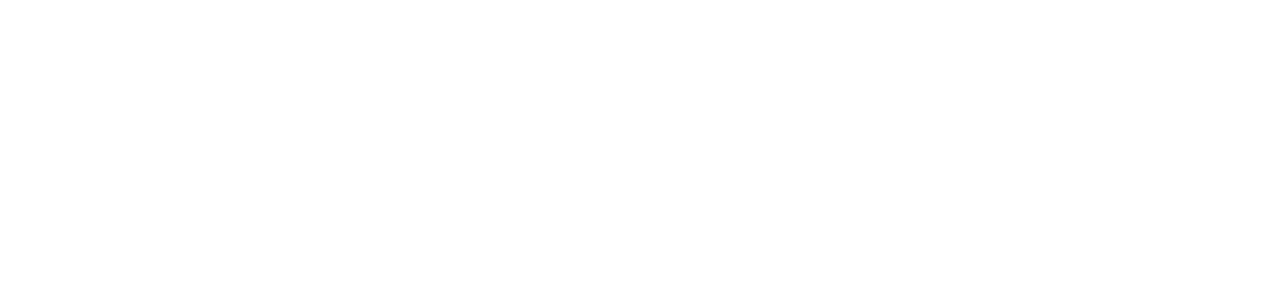
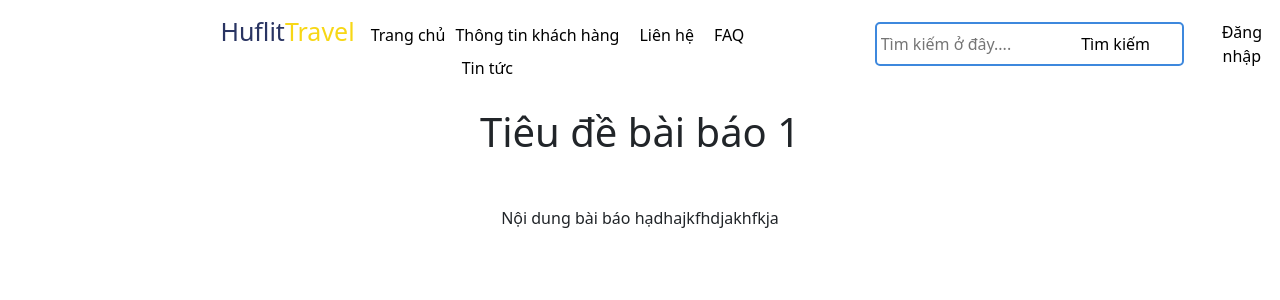
Before and after one commit to reilee21/QuanLyTourDuLich_FE, a React (Create React App) app: page /news/1 in a window 1280 px wide. Before the commit this address had no page. Shown: the top 300 px of the page. Built offline with nearby package versions, Linux system fonts and the light colour scheme.

Commit message:
done tin tức

```diff
--- a/src/App.js
+++ b/src/App.js
@@ -5,7 +5,7 @@
 import { defaultRoute } from './routes';
 import DefaultLayout from './components/layouts/Layout';
 import HotelDetail from './page/orderhotel/hoteldetail'; // Import trang HotelDetail
-import NewsPage from './page/News/NewsPage';
+import NewsArticlePage from './page/News/NewsArticle';
 
 function App() {
   return (
@@ -18,7 +18,7 @@
           })}
           {/* Thêm route cho HotelDetail */}
           <Route path="/hoteldetail/:hotelId" element={<HotelDetail />} />
-          <Route path="/news" component={NewsPage} />
+          <Route path="/news/:id" element={<NewsArticlePage />} />
         </Route>
       </Routes>
     </div>
--- /dev/null
+++ b/src/page/News/NewsArticle.js
@@ -0,0 +1,50 @@
+import React, { useEffect, useState } from 'react';
+import { useParams } from 'react-router-dom';
+import './news.css';
+// Sample data (you can move this to a separate file if needed)
+const sampleData = [
+    {
+        id: 1,
+        NgayDang: '2023-11-10',
+        NoiDung: 'Nội dung bài báo hạdhajkfhdjakhfkja',
+        AnhBia: 'url-to-image-1.jpg',
+        TieuDe: 'Tiêu đề bài báo 1',
+    },
+    {
+        id: 2,
+        NgayDang: '2023-11-09',
+        NoiDung: 'Nội dung bài báo 2',
+        AnhBia: 'url-to-image-2.jpg',
+        TieuDe: 'Tiêu đề bài báo 2',
+    },
+    // Add more articles if needed
+];
+
+const NewsArticlePage = () => {
+    const { id } = useParams();
+    const [article, setArticle] = useState(null);
+
+    useEffect(() => {
+        // Find the article with the matching id from the sample data
+        const foundArticle = sampleData.find((a) => a.id.toString() === id);
+        setArticle(foundArticle);
+    }, [id]);
+
+    // Render Loading... if the data is still being fetched
+    // Render the article content
+    return (
+        <div>
+            {article ? (
+                <div>
+                    <h1 style={{ textAlign: "center", marginTop: "20px", marginBottom: '50px' }}>{article.TieuDe}</h1>
+                    <p>{article.NoiDung}</p>
+                    {/* Add more content as needed */}
+                </div>
+            ) : (
+                <div>Loading...</div>
+            )}
+        </div>
+    );
+};
+
+export default NewsArticlePage;
--- a/src/page/News/NewsPage.js
+++ b/src/page/News/NewsPage.js
@@ -1,32 +1,49 @@
-// Index.js
+// NewsPage.js
 import React, { useEffect, useState } from 'react';
-import NewsArticle from '../NewsArticle/NewsArticle'; // Create a NewsArticle component for displaying individual articles
-
+import { Link } from 'react-router-dom';
+import NewsArticle from './NewsArticle';
+import './news.css';
 const NewsPage = () => {
     const [news, setNews] = useState([]);
 
     useEffect(() => {
-        // Fetch news data when the component mounts
-        const fetchNews = async () => {
-            try {
-                // Replace 'apiEndpoint' with the actual API endpoint for your news data
-                const response = await fetch('apiEndpoint');
-                const data = await response.json();
-                setNews(data.articles);
-            } catch (error) {
-                console.error('Error fetching news', error);
-            }
-        };
+        // Sample data
+        const sampleData = [
+            {
+                id: 1,
+                NgayDang: '2023-11-10',
+                NoiDung: 'Nội dung bài báo 1',
+                AnhBia: 'url-to-image-1.jpg',
+                TieuDe: 'Tiêu đề bài báo 1',
+                MaNV: 1
+            },
+            {
+                id: 2,
+                NgayDang: '2023-11-09',
+                NoiDung: 'Nội dung bài báo 2',
+                AnhBia: 'url-to-image-2.jpg',
+                TieuDe: 'Tiêu đề bài báo 2',
+                MaNV: 2
+            },
+            // Add more articles if needed
+        ];
 
-        fetchNews();
-    }, []); // The empty dependency array ensures that the effect runs only once, similar to componentDidMount
+        setNews(sampleData);
+    }, []);
 
     return (
-        <div>
-            <h1>News Page</h1>
+        <div className='tieudenews'>
+            <h1 className="tentieude" style={{ textAlign: "center", marginTop: "20px", marginBottom: '50px' }}>
+                Tin Tức <span style={{ color: 'yellow' }}>HuflitTravel</span>
+            </h1>
             <ul>
                 {news.map((article) => (
-                    <NewsArticle key={article.id} article={article} />
+                    <li key={article.id}>
+                        <Link to={`/news/${article.id}`} className="custom-link">
+                            <h2>{article.TieuDe}</h2>
+                            <img src={article.AnhBia} alt={article.TieuDe} />
+                        </Link>
+                    </li>
                 ))}
             </ul>
         </div>
--- /dev/null
+++ b/src/page/News/news.css
@@ -0,0 +1,14 @@
+.custom-link {
+    text-decoration: none;
+    color: #000;
+    /* Set the color you want for the link */
+}
+
+.tentieude {
+    background-color: #293462;
+    margin-left: 32%;
+    margin-right: 32%;
+    color: #fff;
+    border-radius: 10px;
+
+}
--- a/src/page/NewsArticle/NewsArticle.js
+++ /dev/null
@@ -1,16 +0,0 @@
-//NewsArticle.js
-import React from 'react';
-
-const NewsArticle = ({ article }) => {
-    return (
-        <li>
-            <h3>{article.title}</h3>
-            <p>{article.description}</p>
-            <a href={article.url} target="_blank" rel="noopener noreferrer">
-                Read more
-            </a>
-        </li>
-    );
-};
-
-export default NewsArticle;
```
